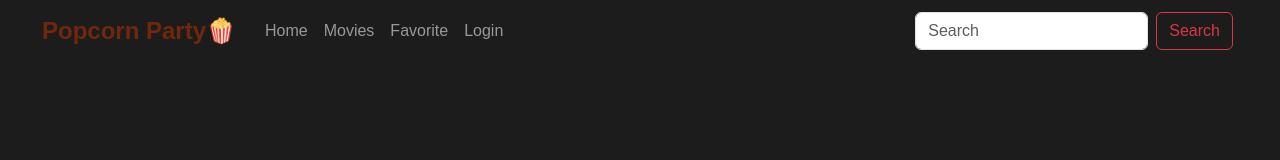
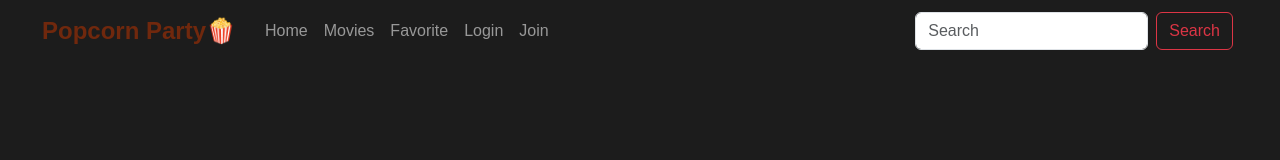
Before and after one commit to gonaeun/popcorn-party-platform, a React (Create React App) app: page / in a window 1280 px wide. Shown: the top 160 px of the page. Built offline with nearby package versions, Linux system fonts and the light colour scheme; no server answers; a web font is replaced by a local one.

Commit message:
메뉴에 Join 버튼 등록

```diff
--- a/src/components/Navibar.js
+++ b/src/components/Navibar.js
@@ -50,9 +50,14 @@ function Navibar({ isLoggedIn, onLogout }) {
                   Logout
                 </Nav.Link>
               ) : (
+              <>
                 <Nav.Link as={Link} to='/login' className='nav-item2'>
                   Login
                 </Nav.Link>
+                <Nav.Link as={Link} to='/join' className='nav-item2'>
+                Join
+              </Nav.Link>
+             </>
               )}
             </Nav>
 
```
